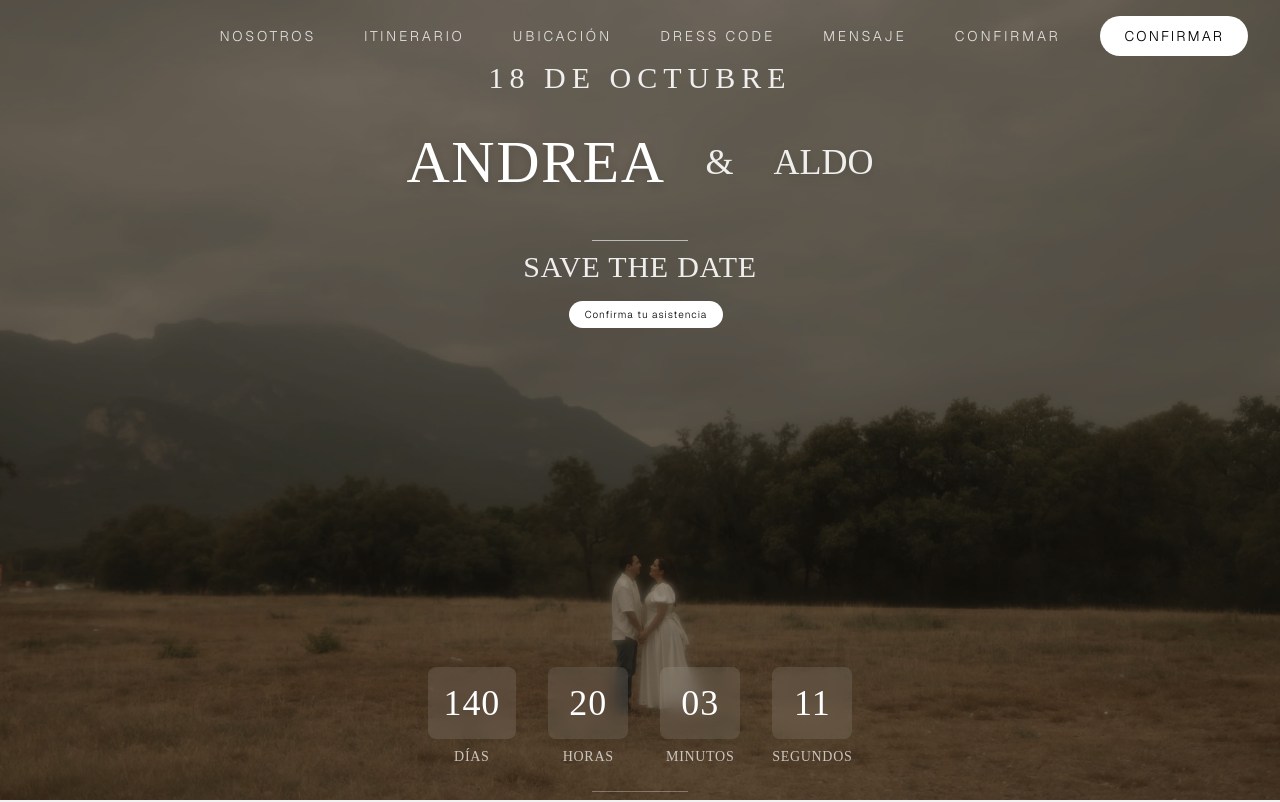
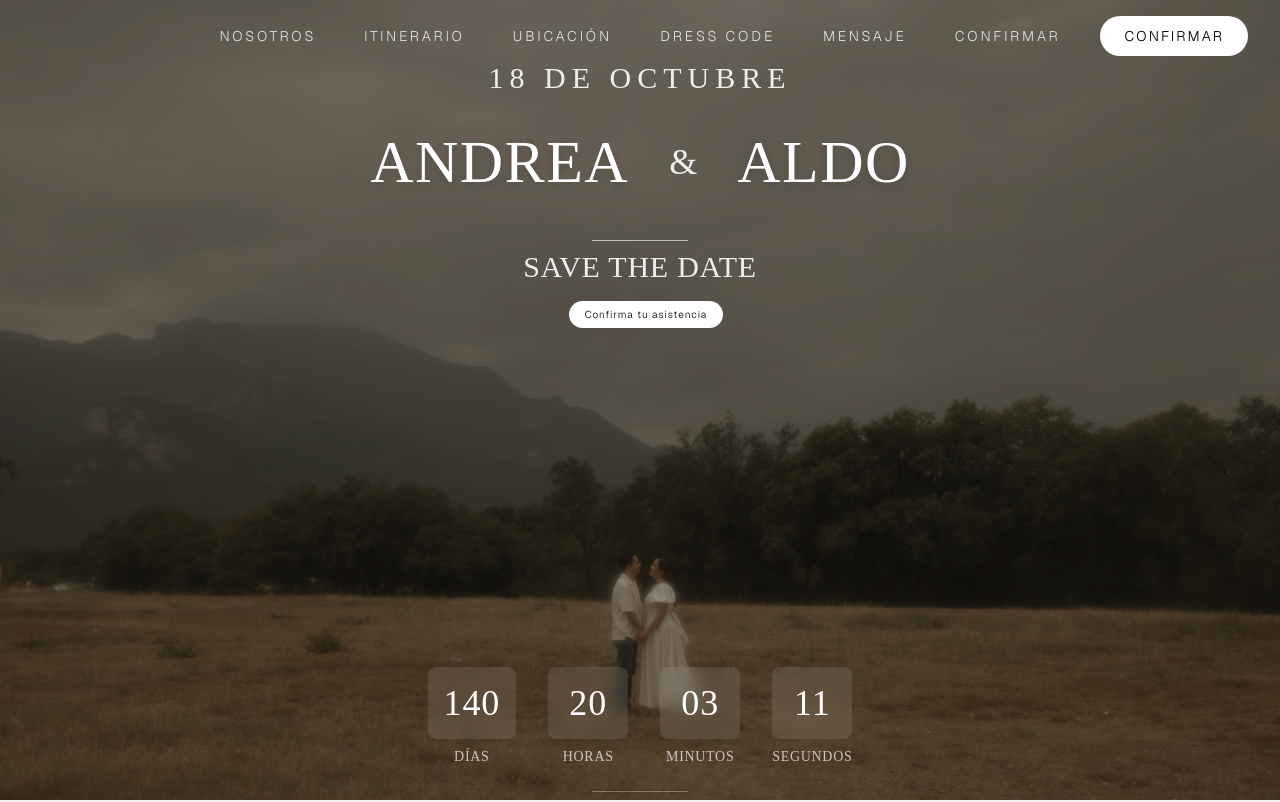
Before and after one commit to AlejoReyna/wedding_invitation, a Next.js app: page / in a window 1280 px wide. Shown: the top 802 px of the page. Built offline with nearby package versions, Linux system fonts and the light colour scheme.

Commit message:
Tailwind classes

```diff
--- a/src/app/layout.tsx
+++ b/src/app/layout.tsx
@@ -13,7 +13,7 @@ const geistMono = Geist_Mono({
 });
 
 export const metadata: Metadata = {
-  title: "Andrea & Aldo - Wedding Invitation",
+  title: "Andrea & Aldo - Nuestra boda",
   description: "Celebra con nosotros nuestra boda el 19 de Junio",
 };
 
--- a/src/app/page.tsx
+++ b/src/app/page.tsx
@@ -107,7 +107,7 @@ export default function Home() {
               ANDREA
             </h2>
             <span className="text-white/90">&</span>
-            <h2 className="text-white/90 drop-shadow-lg">
+            <h2 className="md:text-5xl lg:text-6xl  tracking-wide text-white drop-shadow-lg">
               ALDO
             </h2>
           </div>
```
